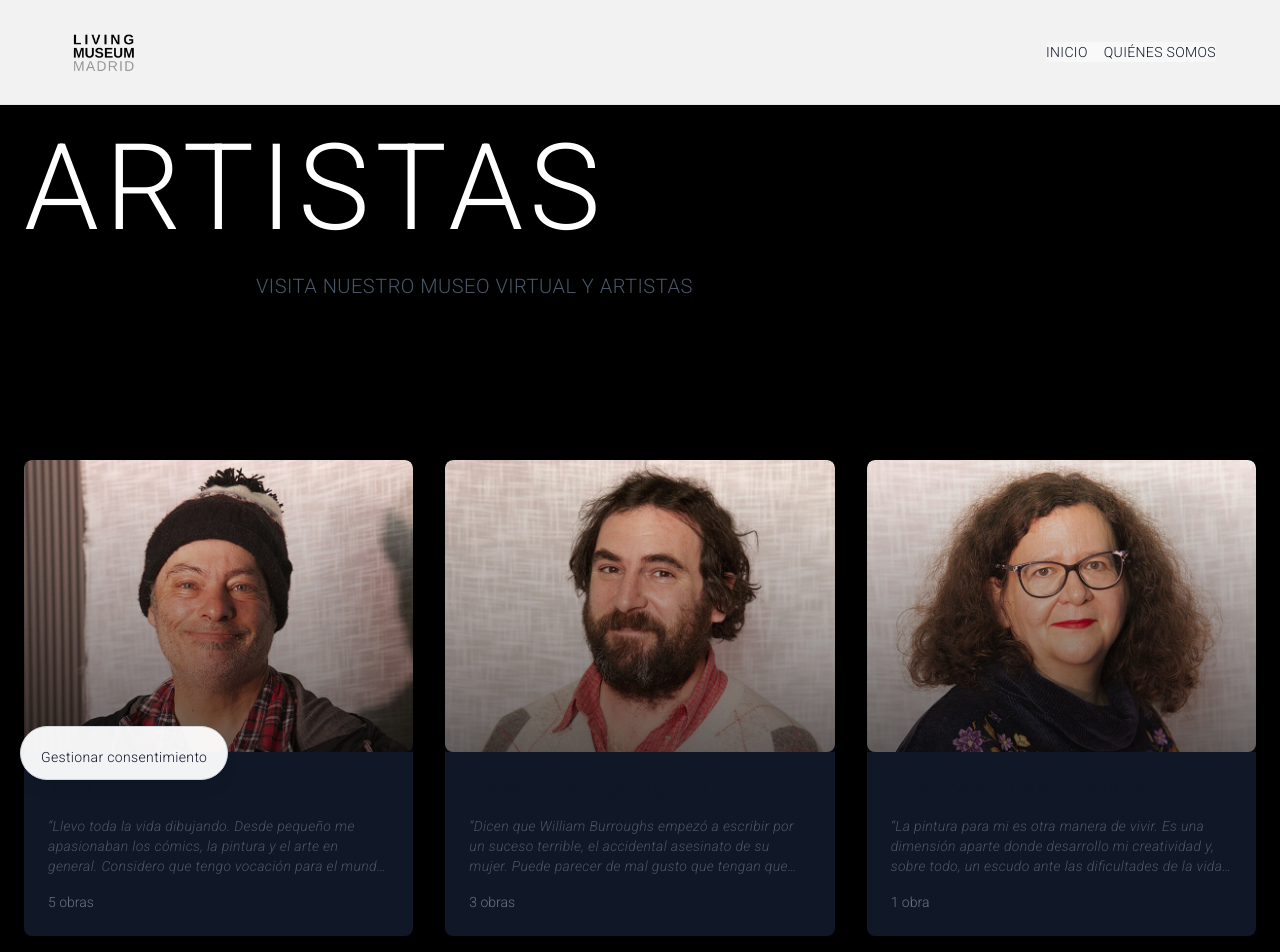
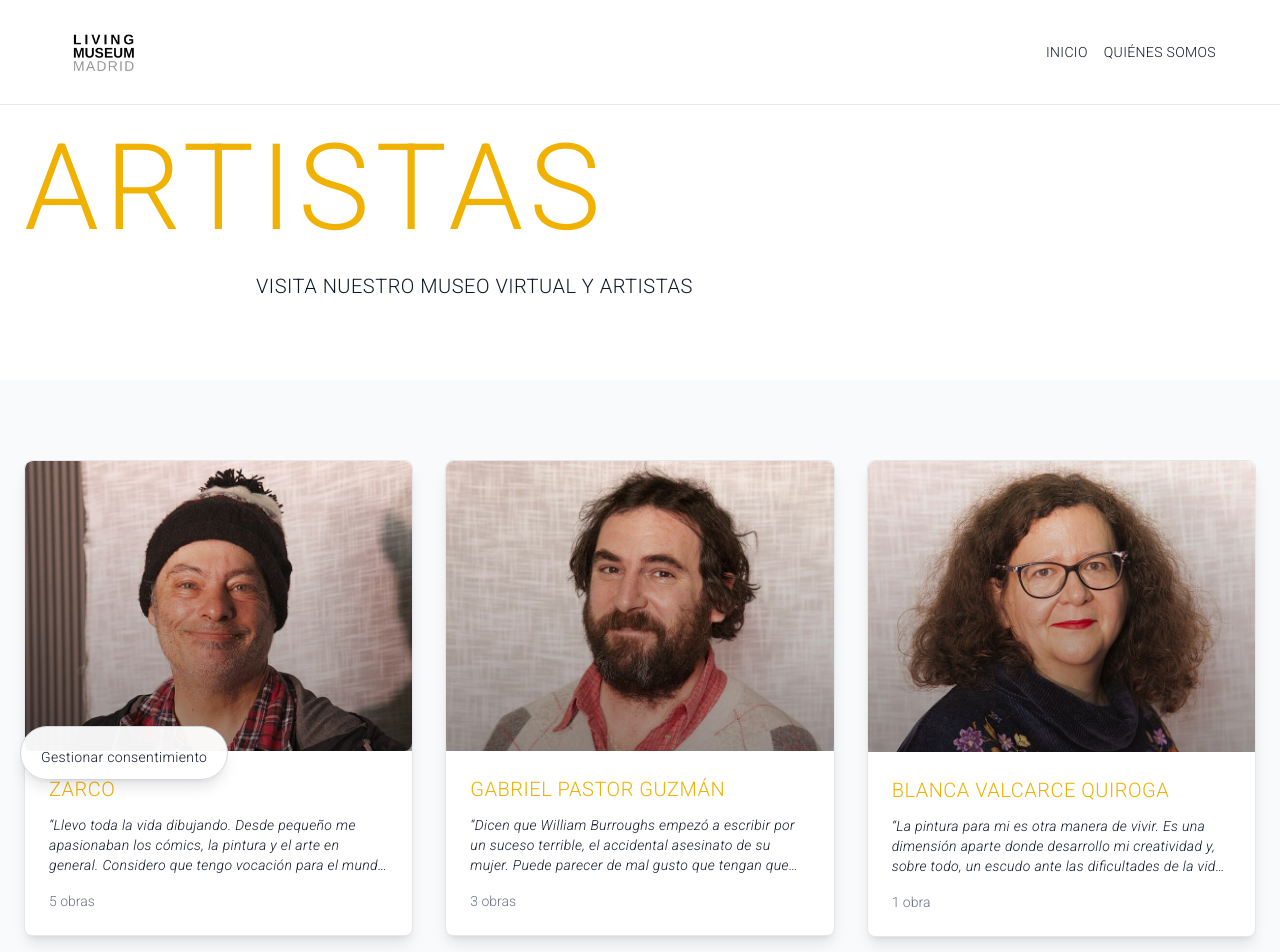
Before and after one commit to lorenzogm/livingmuseum, a Next.js app: page /artistas in a window 1280 px wide. Shown: the top 952 px of the page. Built offline with nearby package versions, Linux system fonts and the light colour scheme.

Commit message:
refactor: Update styles for ArtistCard, ArtistProfile, and ArtistsPage for improved readability and consistency

```diff
--- a/src/components/pages/artistas/ArtistCard.tsx
+++ b/src/components/pages/artistas/ArtistCard.tsx
@@ -12,7 +12,7 @@ interface ArtistCardProps {
 export default function ArtistCard({ artist }: ArtistCardProps) {
   return (
     <Link href={`/artistas/${artist.slug}`} className="group">
-      <div className="bg-gray-900 rounded-lg overflow-hidden transition-transform duration-300 group-hover:scale-105">
+      <div className="bg-white rounded-lg overflow-hidden shadow-lg transition-transform duration-300 group-hover:scale-105 border border-gray-200">
         {/* Artist Image */}
         <div className="relative aspect-[4/3] overflow-hidden">
           <Image
@@ -21,7 +21,7 @@ export default function ArtistCard({ artist }: ArtistCardProps) {
             className="w-full h-full object-cover transition-transform duration-300 group-hover:scale-110"
             fill
           />
-          <div className="absolute inset-0 bg-gradient-to-t from-black/60 to-transparent" />
+          <div className="absolute inset-0 bg-gradient-to-t from-black/40 to-transparent" />
         </div>
 
         {/* Artist Info */}
@@ -29,7 +29,7 @@ export default function ArtistCard({ artist }: ArtistCardProps) {
           <Text
             variant="heading"
             as="h3"
-            className="mb-3 tracking-wide group-hover:text-gray-300 transition-colors"
+            className="mb-3 tracking-wide text-yellow-500 group-hover:text-yellow-600 transition-colors"
           >
             {artist.name}
           </Text>
@@ -37,8 +37,7 @@ export default function ArtistCard({ artist }: ArtistCardProps) {
           {artist.quote && (
             <Text
               variant="small"
-              color="muted"
-              className="line-clamp-3 italic"
+              className="line-clamp-3 italic text-gray-600"
             >
               &ldquo;{artist.quote}&rdquo;
             </Text>
--- a/src/components/pages/artistas/ArtistProfile.tsx
+++ b/src/components/pages/artistas/ArtistProfile.tsx
@@ -12,13 +12,13 @@ interface ArtistProfileProps {
 
 export default function ArtistProfile({ artist }: ArtistProfileProps) {
   return (
-    <div className="min-h-screen bg-black text-white">
+    <div className="min-h-screen bg-white">
       {/* Hero Section */}
-      <section className="pt-32 pb-20 px-6">
+      <section className="pt-32 pb-20 px-6 bg-white">
         <div className="max-w-7xl mx-auto">
           <div className="grid grid-cols-1 lg:grid-cols-2 gap-12 items-center">
             {/* Artist Image */}
-            <div className="relative aspect-[4/5] rounded-lg overflow-hidden">
+            <div className="relative aspect-[4/5] rounded-lg overflow-hidden shadow-lg">
               <Image
                 src={artist.featuredImage}
                 alt={artist.name}
@@ -32,18 +32,16 @@ export default function ArtistProfile({ artist }: ArtistProfileProps) {
               <Text
                 variant="hero"
                 as="h1"
-                color="white"
-                className="mb-6 tracking-wider"
+                className="mb-6 tracking-wider text-yellow-500"
               >
                 {artist.name}
               </Text>
 
               {artist.quote && (
-                <blockquote className="mb-8 p-6 border-l-4 border-white bg-gray-900 rounded-r-lg">
+                <blockquote className="mb-8 p-6 border-l-4 border-yellow-500 bg-gray-50 rounded-r-lg">
                   <Text
                     variant="heading"
-                    color="light"
-                    className="italic"
+                    className="italic text-gray-800"
                   >
                     &ldquo;{artist.quote}&rdquo;
                   </Text>
@@ -58,7 +56,7 @@ export default function ArtistProfile({ artist }: ArtistProfileProps) {
                       href={artist.social.instagram}
                       target="_blank"
                       rel="noopener noreferrer"
-                      className="flex items-center gap-2 px-4 py-2 bg-gray-800 rounded-lg hover:bg-gray-700 transition-colors"
+                      className="flex items-center gap-2 px-4 py-2 bg-gray-100 rounded-lg hover:bg-gray-200 transition-colors text-gray-700"
                     >
                       <svg className="w-5 h-5" fill="currentColor" viewBox="0 0 24 24">
                         <path d="M12 2.163c3.204 0 3.584.012 4.85.07 3.252.148 4.771 1.691 4.919 4.919.058 1.265.069 1.645.069 4.849 0 3.205-.012 3.584-.069 4.849-.149 3.225-1.664 4.771-4.919 4.919-1.266.058-1.644.07-4.85.07-3.204 0-3.584-.012-4.849-.07-3.26-.149-4.771-1.699-4.919-4.92-.058-1.265-.07-1.644-.07-4.849 0-3.204.013-3.583.07-4.849.149-3.227 1.664-4.771 4.919-4.919 1.266-.057 1.645-.069 4.849-.069zm0-2.163c-3.259 0-3.667.014-4.947.072-4.358.2-6.78 2.618-6.98 6.98-.059 1.281-.073 1.689-.073 4.948 0 3.259.014 3.668.072 4.948.2 4.358 2.618 6.78 6.98 6.98 1.281.058 1.689.072 4.948.072 3.259 0 3.668-.014 4.948-.072 4.354-.2 6.782-2.618 6.979-6.98.059-1.28.073-1.689.073-4.948 0-3.259-.014-3.667-.072-4.947-.196-4.354-2.617-6.78-6.979-6.98-1.281-.059-1.69-.073-4.949-.073zm0 5.838c-3.403 0-6.162 2.759-6.162 6.162s2.759 6.163 6.162 6.163 6.162-2.759 6.162-6.163c0-3.403-2.759-6.162-6.162-6.162zm0 10.162c-2.209 0-4-1.79-4-4 0-2.209 1.791-4 4-4s4 1.791 4 4c0 2.21-1.791 4-4 4zm6.406-11.845c-.796 0-1.441.645-1.441 1.44s.645 1.44 1.441 1.44c.795 0 1.439-.645 1.439-1.44s-.644-1.44-1.439-1.44z"/>
@@ -71,7 +69,7 @@ export default function ArtistProfile({ artist }: ArtistProfileProps) {
                       href={artist.social.linkedin}
                       target="_blank"
                       rel="noopener noreferrer"
-                      className="flex items-center gap-2 px-4 py-2 bg-gray-800 rounded-lg hover:bg-gray-700 transition-colors"
+                      className="flex items-center gap-2 px-4 py-2 bg-gray-100 rounded-lg hover:bg-gray-200 transition-colors text-gray-700"
                     >
                       <svg className="w-5 h-5" fill="currentColor" viewBox="0 0 24 24">
                         <path d="M20.447 20.452h-3.554v-5.569c0-1.328-.027-3.037-1.852-3.037-1.853 0-2.136 1.445-2.136 2.939v5.667H9.351V9h3.414v1.561h.046c.477-.9 1.637-1.85 3.37-1.85 3.601 0 4.267 2.37 4.267 5.455v6.286zM5.337 7.433c-1.144 0-2.063-.926-2.063-2.065 0-1.138.92-2.063 2.063-2.063 1.14 0 2.064.925 2.064 2.063 0 1.139-.925 2.065-2.064 2.065zm1.782 13.019H3.555V9h3.564v11.452zM22.225 0H1.771C.792 0 0 .774 0 1.729v20.542C0 23.227.792 24 1.771 24h20.451C23.2 24 24 23.227 24 22.271V1.729C24 .774 23.2 0 22.222 0h.003z"/>
@@ -93,13 +91,12 @@ export default function ArtistProfile({ artist }: ArtistProfileProps) {
       </section>
 
       {/* Biography Section */}
-      <section className="py-20 px-6 bg-gray-900">
+      <section className="py-20 px-6 bg-gray-50">
         <div className="max-w-4xl mx-auto">
           <Text
             variant="section"
             as="h2"
-            color="white"
-            className="mb-8 tracking-wide"
+            className="mb-8 tracking-wide text-yellow-500"
           >
             Biografía
           </Text>
@@ -108,8 +105,7 @@ export default function ArtistProfile({ artist }: ArtistProfileProps) {
               <Text
                 key={index}
                 variant="body"
-                color="light"
-                className="leading-relaxed"
+                className="leading-relaxed text-gray-900"
               >
                 {paragraph}
               </Text>
@@ -119,20 +115,19 @@ export default function ArtistProfile({ artist }: ArtistProfileProps) {
       </section>
 
       {/* Artworks Section */}
-      <section className="py-20 px-6">
+      <section className="py-20 px-6 bg-white">
         <div className="max-w-7xl mx-auto">
           <Text
             variant="section"
             as="h2"
-            color="white"
             align="center"
-            className="mb-12 tracking-wide"
+            className="mb-12 tracking-wide text-yellow-500"
           >
             Obras
           </Text>
           <div className="grid grid-cols-1 md:grid-cols-2 lg:grid-cols-3 gap-8">
             {artist.artworks.map((artwork) => (
-              <div key={artwork.id} className="bg-gray-900 rounded-lg overflow-hidden">
+              <div key={artwork.id} className="bg-white rounded-lg overflow-hidden shadow-lg border border-gray-200">
                 <div className="relative aspect-square">
                   <Image
                     src={artwork.image}
@@ -145,21 +140,19 @@ export default function ArtistProfile({ artist }: ArtistProfileProps) {
                   <Text
                     variant="heading"
                     as="h3"
-                    color="white"
-                    className="mb-2"
+                    className="mb-2 text-yellow-500"
                   >
                     {artwork.title}
                   </Text>
                   <div className="space-y-1">
-                    <Text variant="small" color="muted">{artwork.medium}</Text>
-                    <Text variant="small" color="muted">{artwork.dimensions}</Text>
-                    <Text variant="small" color="muted">{artwork.year}</Text>
+                    <Text variant="small" className="text-gray-600">{artwork.medium}</Text>
+                    <Text variant="small" className="text-gray-600">{artwork.dimensions}</Text>
+                    <Text variant="small" className="text-gray-600">{artwork.year}</Text>
                   </div>
                   {artwork.description && (
                     <Text
                       variant="small"
-                      color="light"
-                      className="mt-4 italic"
+                      className="mt-4 italic text-gray-700"
                     >
                       {artwork.description}
                     </Text>
@@ -173,23 +166,22 @@ export default function ArtistProfile({ artist }: ArtistProfileProps) {
 
       {/* Exhibitions Section */}
       {artist.exhibitions && artist.exhibitions.length > 0 && (
-        <section className="py-20 px-6 bg-gray-900">
+        <section className="py-20 px-6 bg-gray-50">
           <div className="max-w-4xl mx-auto">
             <Text
               variant="section"
               as="h2"
-              color="white"
-              className="mb-8 tracking-wide"
+              className="mb-8 tracking-wide text-yellow-500"
             >
               Exposiciones
             </Text>
             <ul className="space-y-4">
               {artist.exhibitions.map((exhibition, index) => (
                 <li key={index} className="flex items-start">
-                  <span className="w-2 h-2 bg-white rounded-full mt-3 mr-4 flex-shrink-0" />
+                  <span className="w-2 h-2 bg-yellow-500 rounded-full mt-3 mr-4 flex-shrink-0" />
                   <Text
                     variant="body"
-                    color="light"
+                    className="text-gray-900"
                   >
                     {exhibition}
                   </Text>
--- a/src/components/pages/artistas/ArtistsPage.tsx
+++ b/src/components/pages/artistas/ArtistsPage.tsx
@@ -10,22 +10,20 @@ interface ArtistsPageProps {
 
 export default function ArtistsPage({ content }: ArtistsPageProps) {
   return (
-    <div className="min-h-screen bg-black text-white">
+    <div className="min-h-screen bg-white">
       {/* Hero Section */}
-      <section className="pt-32 pb-20 px-6">
+      <section className="pt-32 pb-20 px-6 bg-white">
         <div className="max-w-7xl mx-auto text-center">
           <Text
             variant="hero"
             as="h1"
-            color="white"
-            className="mb-6 tracking-wider"
+            className="mb-6 tracking-wider text-yellow-500"
           >
             {content.hero.title}
           </Text>
           <Text
             variant="heading"
-            color="muted"
-            className="max-w-3xl mx-auto"
+            className="max-w-3xl mx-auto text-gray-900"
           >
             {content.hero.subtitle}
           </Text>
@@ -33,7 +31,7 @@ export default function ArtistsPage({ content }: ArtistsPageProps) {
       </section>
 
       {/* Artists Grid */}
-      <section className="py-20 px-6">
+      <section className="py-20 px-6 bg-gray-50">
         <div className="max-w-7xl mx-auto">
           <div className="grid grid-cols-1 md:grid-cols-2 lg:grid-cols-3 gap-8">
             {content.artists.map((artist) => (
```
